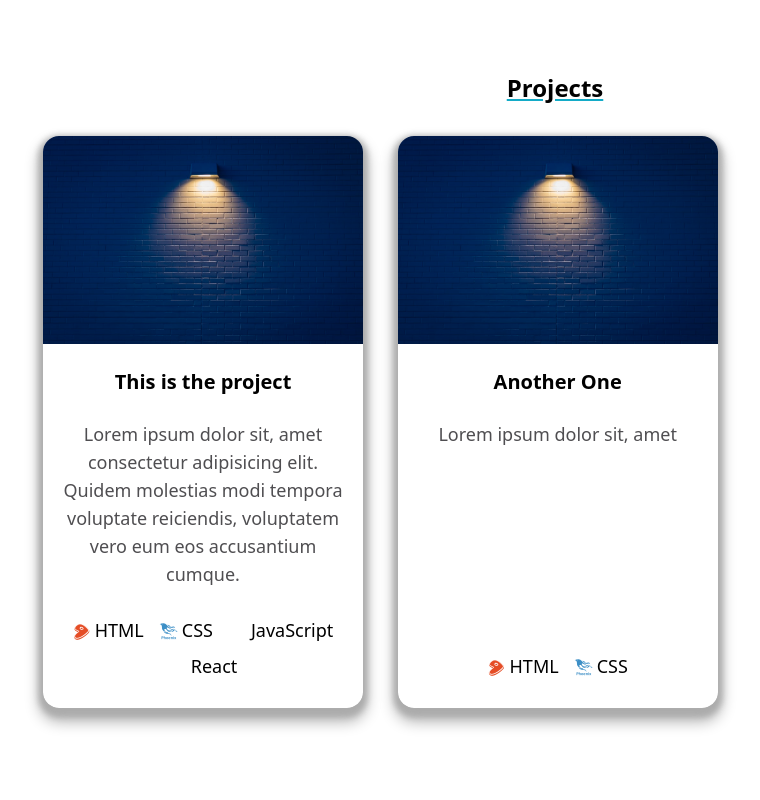
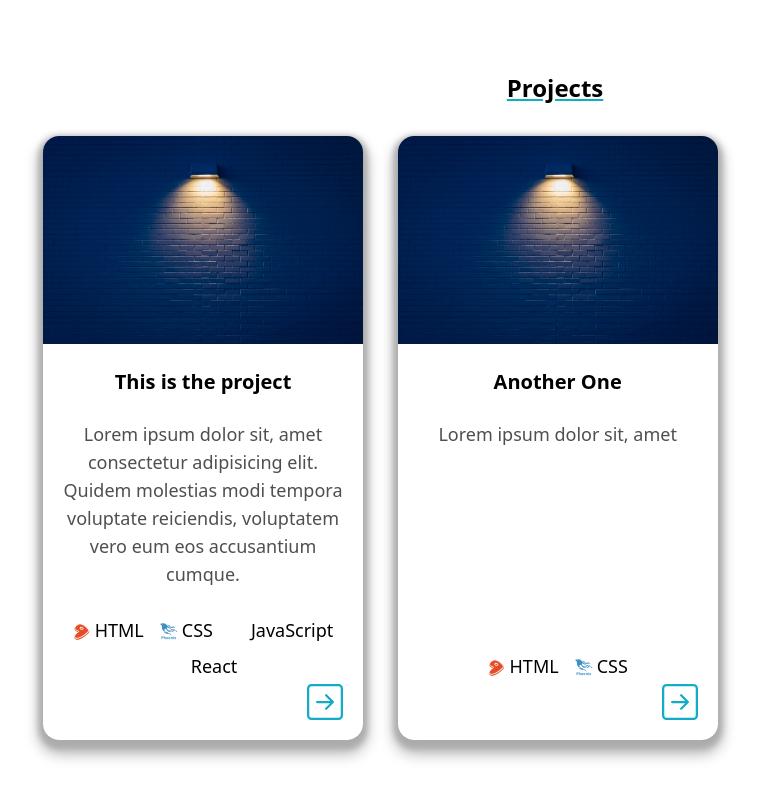
Before and after one commit to VladBrok/personal-site, a React (Vite) app: page / in a window 1280 px wide. Shown: the part 760-1560 px from the top of the page, without its empty margins (85-845 px from the left). Built offline with nearby package versions, Linux system fonts and the light colour scheme.

Commit message:
Rotate project card on click instead of hover

```diff
--- /dev/null
+++ b/src/components/Arrow.jsx
@@ -0,0 +1,12 @@
+import { BsArrowRightSquare } from "react-icons/bs";
+
+export default function Arrow({ onClick }) {
+  return (
+    <button
+      className="button-like text-4xl mt-auto mb-3 mr-3 self-end text-blue sm:mb-5 sm:mr-5"
+      onClick={onClick}
+    >
+      <BsArrowRightSquare />
+    </button>
+  );
+}
--- a/src/components/Project.jsx
+++ b/src/components/Project.jsx
@@ -1,3 +1,6 @@
+import Arrow from "./Arrow";
+import { useState } from "react";
+
 export default function Project({
   title,
   imageUrl,
@@ -6,9 +9,21 @@ export default function Project({
   description,
   children,
 }) {
+  const [rotation, setRotation] = useState("");
+
+  function handleFrontArrowClick() {
+    setRotation("rotate-y-180");
+  }
+
+  function handleBackArrowClick() {
+    setRotation("");
+  }
+
   return (
-    <div className="max-w-[20rem] xsm:w-[20rem] m-auto h-full [perspective:1000px] group">
-      <div className="flex flex-col items-center w-full h-full [transition:transform_1s] [transform-style:preserve-3d] can-hover:group-hover:rotate-y-180 cannot-hover:group-active:rotate-y-180  focus-within:rotate-y-180 shadow-around shadow-lightgray dark:shadow-gray rounded-2xl">
+    <div className="max-w-[20rem] xsm:w-[20rem] m-auto h-full [perspective:1000px]">
+      <div
+        className={`${rotation} relative flex flex-col items-center w-full h-full [transition:transform_1s] [transform-style:preserve-3d] shadow-around shadow-lightgray dark:shadow-gray rounded-2xl`}
+      >
         <div className="flex flex-col items-center w-full h-full [backface-visibility:hidden]">
           <img
             className="w-full h-[13rem] block rounded-t-2xl object-cover"
@@ -20,13 +35,15 @@ export default function Project({
               {title}
             </h3>
             <p className="mb-6">{description}</p>
-            <div className="flex flex-wrap justify-center mb-4 mt-auto text-contrast sm:mb-6">
+            <div className="flex flex-wrap justify-center mt-auto text-contrast">
               {children}
             </div>
           </div>
+          <Arrow onClick={handleFrontArrowClick} />
         </div>
 
-        <div className="top-1/2 absolute [transform:rotateY(180deg)_translateY(-20%)] w-full h-full [backface-visibility:hidden] px-8">
+        <div className="flex flex-col absolute top-0 rotate-y-180 w-full h-full [backface-visibility:hidden]">
+          <div className="mt-auto px-8">
             <a className="button" href={demoUrl}>
               <span className="sr-only">{title} </span>Demo
             </a>
@@ -34,6 +51,8 @@ export default function Project({
               <span className="sr-only">{title} </span>Code
             </a>
           </div>
+          <Arrow onClick={handleBackArrowClick} />
+        </div>
       </div>
     </div>
   );
--- a/src/index.css
+++ b/src/index.css
@@ -25,8 +25,12 @@
     @apply min-h-screen;
   }
 
+  .button-like {
+    @apply hover:[filter:brightness(115%)] active:scale-95 hover:cursor-pointer disabled:opacity-60 disabled:filter-none disabled:cursor-default;
+  }
+
   .button {
-    @apply block w-full px-3 py-2 text-white dark:text-darkgray bg-blue rounded-md text-center my-6 hover:[filter:brightness(115%)] hover:shadow-sm hover:shadow-blue disabled:opacity-60 disabled:filter-none disabled:shadow-none disabled:cursor-default md:my-10 md:py-3 md:px-4;
+    @apply button-like block w-full px-3 py-2 text-white dark:text-darkgray bg-blue hover:shadow-sm disabled:shadow-none hover:shadow-blue rounded-md text-center my-6 md:my-10 md:py-3 md:px-4;
   }
 
   .input {
--- a/tailwind.config.js
+++ b/tailwind.config.js
@@ -18,8 +18,6 @@ module.exports = {
     extend: {
       screens: {
         xsm: "23rem",
-        "can-hover": { raw: "(hover: hover)" },
-        "cannot-hover": { raw: "(hover: none)" },
       },
     },
   },
```
Lines whose indentation alone changed are shown as unchanged.
